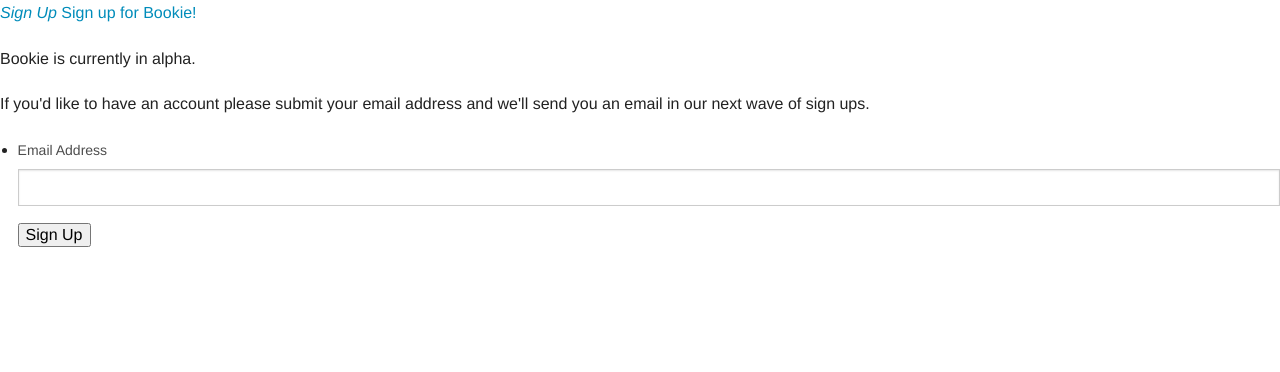
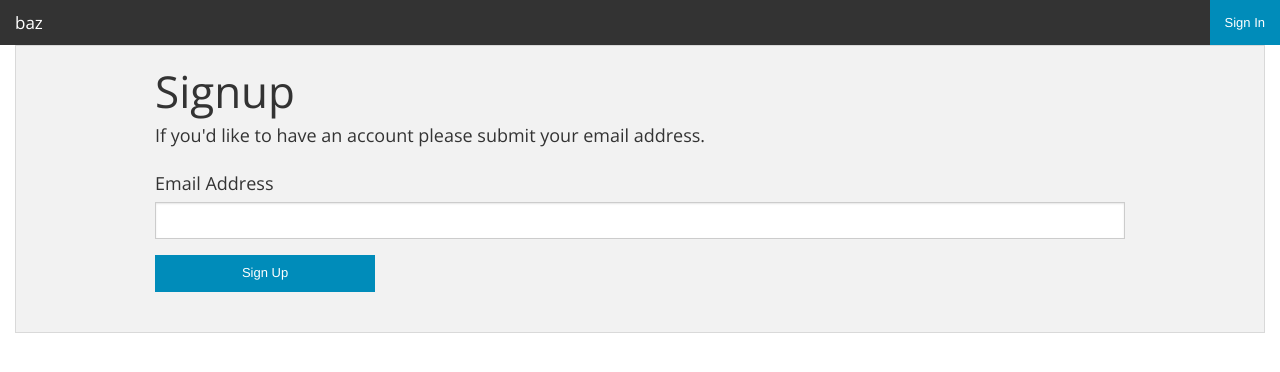
Before and after one commit to mazz/kifu, a Python web app: template templates/auth/signup.mako in a window 1280 px wide. Shown: the top 372 px of the page. Run offline with Mako, Linux system fonts and the light colour scheme; the template is opened without the code that fills it, so the values that code supplies are empty.

Commit message:
A lot of UI/CSS cleanup. add a top nav bar. remove home/ route. remove old project name from app. home defaults to signup page.

```diff
--- a/initpyr.py
+++ b/initpyr.py
@@ -236,12 +236,17 @@
     accounts_dir = os.path.join(os.getcwd(), options.project_name + "/templates/accounts")
     shutil.copytree(base_dir + "/templates/accounts", accounts_dir)
 
+    signupmako = base_dir + "/templates/auth/signup.mako"
+    substitute_in_file(signupmako, "~~~PROJNAME~~~", options.project_name)
+
     auth_dir = os.path.join(os.getcwd(), options.project_name + "/templates/auth")
     shutil.copytree(base_dir + "/templates/auth", auth_dir)
+
     layoutmako = base_dir + "/templates/layout.mako"
     list_usersmako = base_dir + "/templates/list_users.mako"
 
     # Copy over layout.mako
+    substitute_in_file(layoutmako, "~~~PROJNAME~~~", options.project_name)
     shutil.copy(layoutmako, os.path.join(os.getcwd(), options.project_name + "/templates/layout.mako"))
 
     # Copy over list_users.mako
--- a/routes.py
+++ b/routes.py
@@ -4,13 +4,13 @@
 def build_routes(config):
     """Add any routes to the config"""
 
-    config.add_route("home", "/")
+    config.add_route("signup_process", "/")
     # auth routes
     config.add_route("login", "login")
     config.add_route("logout", "logout")
     config.add_route("reset", "{username}/reset/{reset_key}")
     config.add_route("signup", "signup")
-    config.add_route("signup_process", "signup_process")
+    #config.add_route("signup_process", "signup_process")
     config.add_route('list_users', '/list_users')
 
     config.add_route("user_account", "{username}/account")
--- a/templates/accounts/func.mako
+++ b/templates/accounts/func.mako
@@ -2,18 +2,27 @@
     <%
         route_name = request.matched_route.name
     %>
-    <ul class="tabs">
-        <li ${check_selected('user_account', route_name)} class="details"><a href="${request.route_url('user_account', username=request.user.username)}">Details</a></li>
-        <li ${check_selected('stats', route_name)}><a href="#">Stats</a></li>
-        <li class="export"><a href="${request.route_url('user_export', username=request.user.username)}">Export</a></li>
-        <li ${check_selected('user_import', route_name)}><a href="${request.route_url('user_import', username=request.user.username)}">Import</a></li>
-        <li class="logout"><a href="${request.route_url('logout')}">Logout</a></li>
-    </ul>
+
+    <div class="row">
+        <div class="large-12 columns">
+            <br/>
+        </div>
+    </div>
+
+    <div class="row">
+        <div class="large-12 columns">
+
+    <dl class="sub-nav">
+        <dd ${check_selected('user_account', route_name)} class="details"><a href="${request.route_url('user_account', username=request.user.username)}">Details</a></dd>
+        <dd class="logout"><a href="${request.route_url('logout')}">Logout</a></dd>
+    </dl>
+    </div>
+    </div>
 </%def>
 
 <%def name="check_selected(nav_page, route_name)">
     % if nav_page == route_name:
-        class="selected ${nav_page}"
+        class="active ${nav_page}"
     % else:
         class="${nav_page}"
     % endif
--- a/templates/accounts/index.mako
+++ b/templates/accounts/index.mako
@@ -9,49 +9,94 @@
 <div class="form yui3-g">
     <div class="yui3-u-1-4 account_info">
         <div class="heading">
-            <span aria-hidden="true" class="icon icon-user" title="account information"></span>
-            <em class="icon">account information</em>
-            ${user.username}
+
+        <div class="large-12 columns">
+            <div class="panel">
+                <div class="row">
+                    <div class="large-12 columns">
+                        <h3>Account Information</h3>
+                    </div>
                 </div>
 
-        <div>Member since: <span>
+
+                <div class="row">
+                    <div class="large-12 columns">
+                        <h5>${user.username}</h5>
+                    </div>
+                </div>
+
+                <div class="row">
+                    <div class="large-12 columns">
+                        <h5>Member since:
                             % if user.signup:
                                 ${user.signup.strftime(date_fmt)}
                             % else:
                                 Unknown
                             % endif
-                </span>
+                        <h5>
                     </div>
-        <div>
-            Last Seen: <span>
+                </div>
+
+                <div class="row">
+                    <div class="large-12 columns">
+                        <h5>Last Seen: <span>
                             % if user.last_login:
                                 ${user.last_login.strftime(date_fmt)}
                             % else:
                                 Not logged in
-                % endif</span>
+                            % endif
+                        <h5>
+                    </div>
+                </div>
+
+                <div class="row">
+                    <div class="large-12 columns">
+                        <br/>
+                    </div>
+                </div>
+
+                <form>
+                    <div class="row">
+                        <div class="large-12 columns">
+                            <h5>Name</h5>
+                        </div>
+                    </div>
+
+                    <div class="row">
+                        <div class="large-12 columns">
+                            <input type="text" id="name" name="name" value="${user.name}" />
+                        </div>
+                    </div>
+
+                    <div class="row">
+                        <div class="large-12 columns">
+                            <h5>Email</h5>
+                        </div>
+                    </div>
+
+                    <div class="row">
+                        <div class="large-12 columns">
+                            <input type="email" id="email" name="email" value="${user.email}" />
+                        </div>
+                    </div>
+
+                    <div class="row">
+                        <div class="small-3 columns">
+                            <input type="button" id="submit_account_change" value="Update" class="button" class="postfix small button expand"/>
+                        </div>
+                    </div>
+
+                </form>
+                <div class="row">
+                    <div class="large-12 columns">
+                        <div id="account_msg" class="error"></div>
+                    </div>
+                </div>
+            </div>
+        </div>
 
     </div>
-    </div>
-    <div class="yui3-u-3-4 account_form">
-        <form>
-            <ul>
-                <li>
-                    <label>Name</label>
-                    <input type="text" id="name" name="name" value="${user.name}" />
-                </li>
-                <li>
-                    <label>Email</label>
-                    <input type="email" id="email" name="email" value="${user.email}" />
-                </li>
-                <li>
-                    <label></label>
-                    <input type="button" id="submit_account_change" value="Update" class="button" />
-                </li>
 
-            </ul>
-        </form>
-        <div id="account_msg" class="error"></div>
-    </div>
 </div>
 
 % if user.has_invites():
@@ -83,36 +128,6 @@
 
 ${password_reset(user, reset=False)}
 
-<div class="form">
-    <div class="heading"><img src="/static/images/logo.128.svg" style="height: 16px; padding: 0 5px;" alt="Bookie Extensions"/>Extensions</div>
-    <p>We have browser extensions that work with Bookie for:</p>
-    <ul>
-        <li><a href="https://chrome.google.com/webstore/detail/knnbmilfpmbmlglpeemajjkelcbaaega">Google Chrome</a></li>
-        <li><a href="https://github.com/mitechie/bookie-firefox">Firefox</a> [in development]</li>
-    </ul>
-</div>
-
-
-<div class="form">
-    <div class="heading">Bookmarklet</div>
-
-    <p>Copy the link below to your address bar to be able to save bookmarks
-    from other browsers.
-
-     <div><a title="Bookmark with Bookie" href="javascript:(function() {
-        location.href='${request.host_url}/${request.user.username}/new?url='+encodeURIComponent(location.href)+'&description='+encodeURIComponent(document.title)}())">Bookmark to Bookie</a></div>
-
-    <div style="padding-top: 1em;">
-        <a href="" id="show_bookmarklet" title="show bookmarklet code">Show
-        Bookmarklet code</a> <div>(Handy for Android and other browsers that can't
-                save a link direct to bookmark.)</div>
-        <br />
-        <textarea style="display: none; opacity: 0; width: 25em; height: 8em; padding: 1em; margin-top: 1em;" id="bookmarklet_text">javascript:(function() {location.href='${request.host_url}/${request.user.username}/new?url='+encodeURIComponent(location.href)+'&description='+encodeURIComponent(document.title)}())</textarea>
-    </div>
-    </p>
-
-
-</div>
 <%def name="add_js()">
     <script type="text/javascript">
         YUI().use('node', 'bookie-view', 'console', function (Y) {
--- a/templates/auth/signup.mako
+++ b/templates/auth/signup.mako
@@ -1,33 +1,65 @@
 <%inherit file="/layout.mako" />
-<%def name="title()">Sign up for Bookie!</%def>
-<div class="form">
-    <p>
-        <a href="" id="signup_heading" class="heading">
-            <span aria-hidden="true" class="icon icon-envelope" title="Sign up for Bookie"></span>
-            <em class="icon">Sign Up</em>
-            Sign up for Bookie!
-        </a>
-    </p>
-    <div id="signup_body">
-        <p>Bookie is currently in alpha.</p>
+<%def name="title()">Sign up for baz!</%def>
+<div class="signup_form" class="block">
+
+      <div class="large-12 columns">
+        <div class="panel">
+            <div class="row">
+                <div class="large-12 columns">
+                    <h1>Signup</h1>
+                </div>
+            </div>
 
         % if message:
-            <p id="signup_msg" class="success">${message}</p>
+            <div class="row">
+                <div class="large-12 columns">
+                    <p id="signup_msg" class="success">${message}</p>
+                </div>
+            </div>
+
         % else:
-            <p>If you'd like to have an account please submit your email address
-            and we'll send you an email in our next wave of sign ups.</p>
+
+            <div class="row">
+                <div class="large-12 columns">
+                    <h5>If you'd like to have an account please submit your email address.</h5>
+                </div>
+            </div>
+            <div class="row">
+                <div class="large-12 columns">
+                <br/>
+                </div>
+            </div>
+
             <form id="#signup_form" action="signup_process" method="POST">
-                <ul>
-                    <li>
-                        <label>Email Address</label>
-                        <input type="email" id="email" name="email" />
-                        <input type="submit" id="send_signup" name="send_signup" value="Sign Up" />
-                    </li>
-                </ul>
+            <div class="row">
+                <div class="large-12 columns">
+                    <h5>Email Address</h5>
+                </div>
+            </div>
+
+            <div class="row">
+                <div class="large-12 columns">
+                    <input type="email" id="email" name="email" />
+                </div>
+            </div>
+
+
+            <div class="row">
+                <div class="small-3 columns">
+                    <input type="submit" id="send_signup" name="send_signup" class="postfix small button expand" value="Sign Up" />
+                </div>
+            </div>
             </form>
         %endif
-    </div>
-    % if errors:
-        <div id="signup_msg" class="error">${errors['email']}</div>
-    % endif
+
+        % if errors:
+            <div class="row">
+                <div class="large-12 columns">
+                    <div id="signup_msg" class="error">${errors['email']}</div>
+                </div>
+            </div>
+        % endif
+
+        </div>
+      </div>
 </div>
--- a/templates/layout.mako
+++ b/templates/layout.mako
@@ -16,6 +16,32 @@
 
   <div id="page">
 
+    <nav class="top-bar" data-topbar>
+  <ul class="title-area">
+    <li class="name">
+      <h1><a href="#">baz</a></h1>
+    </li>
+    <li class="toggle-topbar menu-icon"><a href="#"><span>Menu</span></a></li>
+  </ul>
+
+  <section class="top-bar-section">
+    <!-- Right Nav Section -->
+    <ul class="right">
+        % if request.user and request.user.username:
+            <li class="active"><a href="${request.route_url('user_account', username=request.user.username)}">Account</a></li>
+        % else:
+            <li class="active"><a href="${request.route_url('login')}">Sign In</a></li>
+        % endif
+
+    </ul>
+
+    <!-- Left Nav Section -->
+    <ul class="left">
+      <!--li><a href="#">Left Nav Button</a></li-->
+    </ul>
+  </section>
+</nav>
+
     ${next.body()}
 
   </div>
```
Also changed, not shown: views/auth.py (+4 -4 lines), views/home.py (+4 -4 lines). Lines whose indentation alone changed are shown as unchanged.
